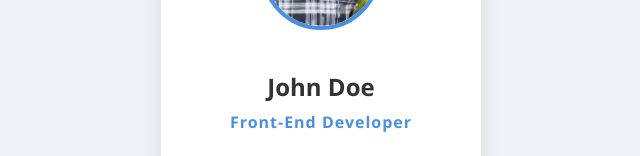
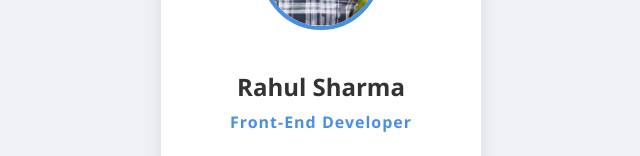
Before and after one commit to Rahulsharma2141/Rahul_Portfolio, a plain HTML site: page proj.html in a window 1280 px wide. Shown: the part 294-450 px from the top of the page, without its empty margins (319-959 px from the left). Drawn offline with Linux system fonts and the light colour scheme.

Commit message:
The Rahul Portfolio

```diff
--- a/proj.html
+++ b/proj.html
@@ -71,7 +71,7 @@
 
 <div class="card">
   <img src="Rahul img 1.jpg" alt="Profile Photo" class="profile-img" />
-  <h2>John Doe</h2>
+  <h2>Rahul Sharma</h2>
   <p class="title">Front-End Developer</p>
   <p class="description">
     Passionate developer who loves building beautiful and user-friendly websites. Skilled in HTML, CSS, and JavaScript.
```
